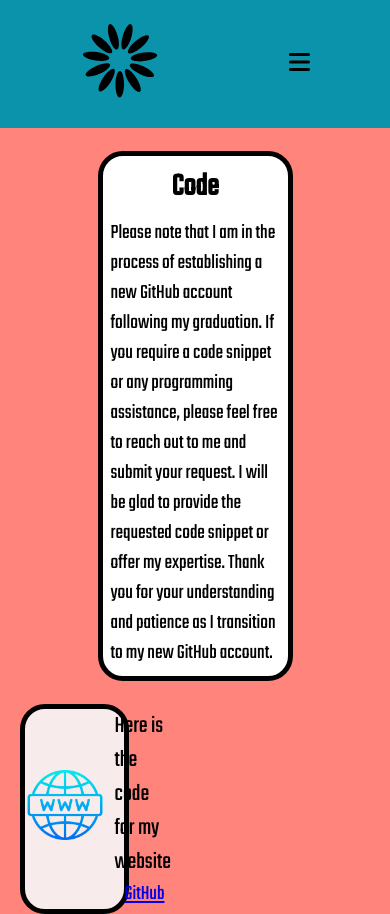
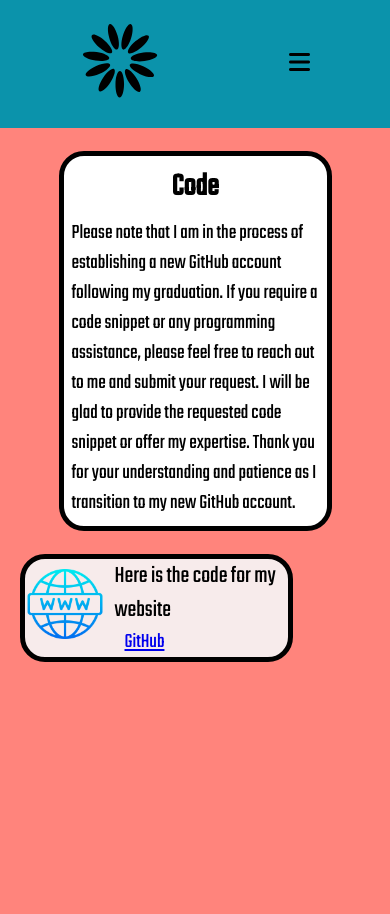
Before and after one commit to marinarosenwald/personalWebsite, a React (Create React App) app: page /code in a window 390 px wide. After the commit the page ends 844 px from the top, so only its background shows below. Built offline with nearby package versions, Linux system fonts and the light colour scheme.

Commit message:
cleaned up for mobile

```diff
--- a/src/pages/Code.js
+++ b/src/pages/Code.js
@@ -9,7 +9,7 @@ function Box({ children, ...props }) {
 
 function Code() {
     return (
-        <>
+        <div className='Code'>
         <br></br>
         <div id="ousideBox">
             <Box class="box" id="disclaimer">
@@ -31,7 +31,7 @@ function Code() {
             </div>
         </Box>
 
-        </>
+        </div>
     )
 }
 
--- a/src/pages/CodeStyle.css
+++ b/src/pages/CodeStyle.css
@@ -30,6 +30,7 @@
 .boxi {
     display: block;
     margin-left: 5%;
+    padding: 1;
     background-color: rgb(247, 235, 235);
     border-radius: 25px;
     width: 28%;
@@ -40,6 +41,7 @@
 .input {
     display: flex;
     align-items: center;
+    padding: 1;
   }
 
 .icon {
@@ -49,8 +51,33 @@
 #insideText a{
     margin-left: 20px;
     font-size: 1.3rem;
+    padding: 1;
 }
 #insideText p {
     margin-left: 10px;
+    padding: 1;
     font-size: 1.5rem;
 }
+
+@media screen and (max-width:769px){
+    .boxi {
+        display: block;
+        margin-left: 5%;
+        padding: 1;
+        background-color: rgb(247, 235, 235);
+        border-radius: 25px;
+        width: 70%;
+        color: #000;
+        border: 5px solid black;
+    }
+
+    .box {
+        display: block;
+        margin: auto;
+        background-color: #FFF;
+        border-radius: 25px;
+        width: 70%;
+        color: #000;
+        border: 5px solid black;
+    }
+}
```
